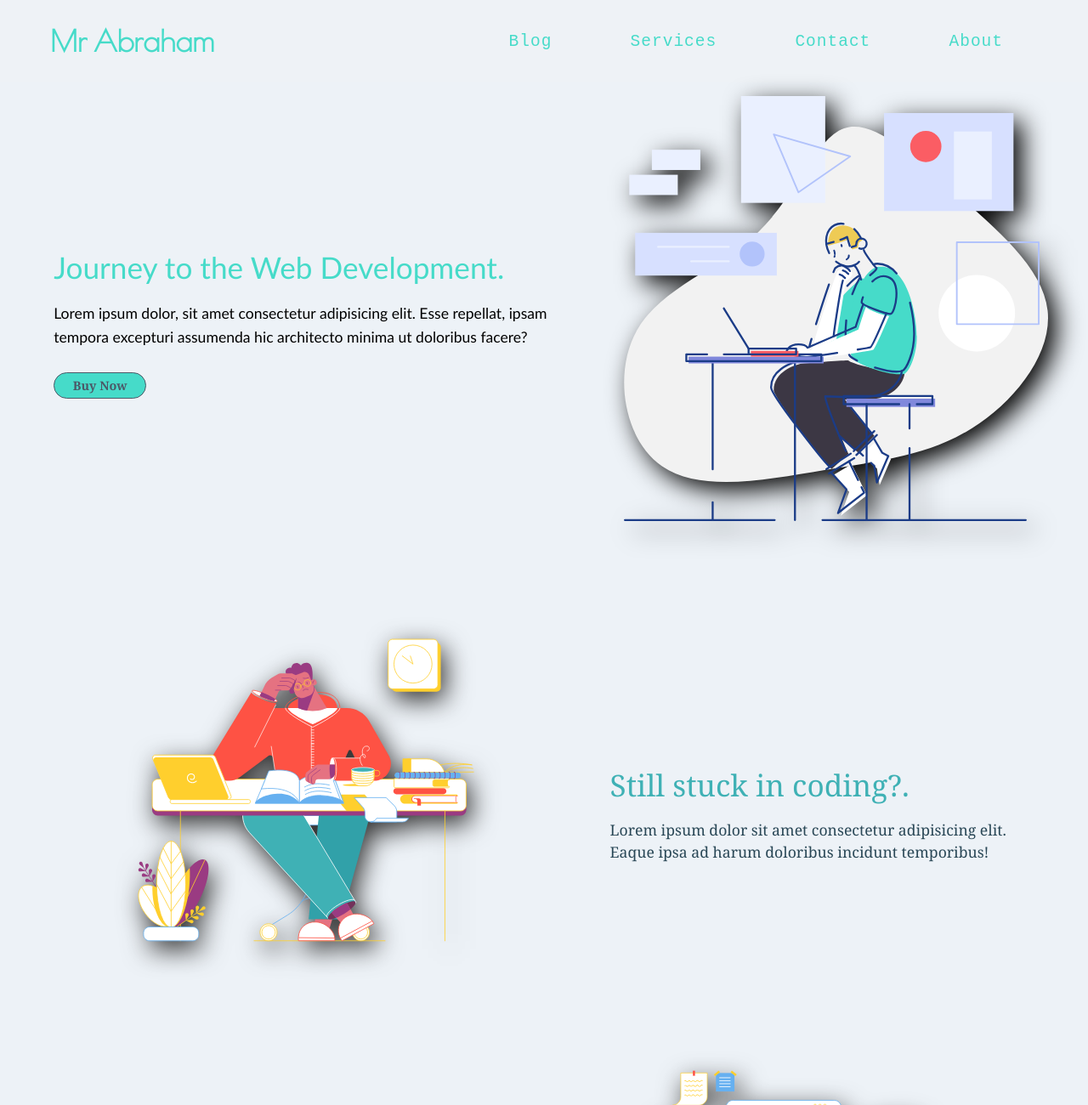
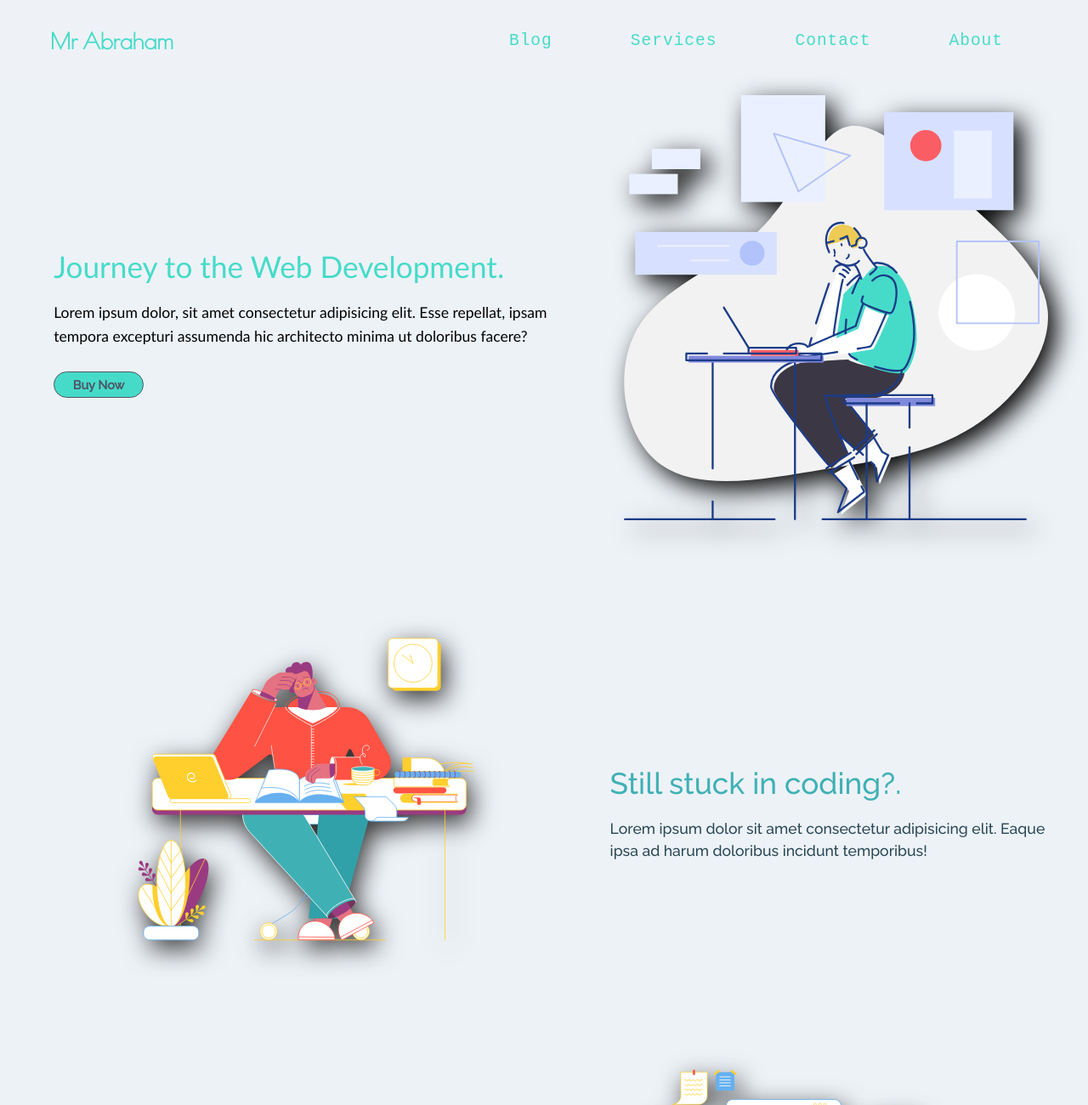
Before and after one commit to Mr-Abraham/Education, a plain HTML site: page index.html in a window 1280 px wide. Shown: the top 1300 px of the page at 85% size. Drawn offline with nearby package versions, Linux system fonts and the light colour scheme.

Commit message:
Added the files

```diff
--- a/style.css
+++ b/style.css
@@ -1,5 +1,7 @@
+/*
+@import url('https://fonts.googleapis.com/css2?family=Poiret+One&display=swap'); */
 
-@import url('https://fonts.googleapis.com/css2?family=Poiret+One&display=swap');
+@import url('https://fonts.googleapis.com/css2?family=Raleway:wght@500&display=swap');
 
 :root{
     --bodyback: hsl(212,40%,95%);
@@ -17,23 +19,25 @@
     margin: 0;
     padding: 0;
     box-sizing: border-box;
-    font-family:Georgia, 'Times New Roman', Times, serif;
-
+    font-family: 'Raleway', sans-serif;
+}
+html{
+    scroll-behavior: smooth;
 }
 body{
     height: 100vh;
     background: var(--bodyback);
     scroll-behavior: smooth;
+    font-family: 'Raleway', sans-serif;
 }
 .logo{
     color: var(--skycolor);
-    font-size: var(--medium);
-    font-family: 'Poiret One', cursive;
+    font-size: var(--cat);
     position: relative;
     left: 10px;
 }
 .logo h1{
-    font-family: 'Poiret One', cursive;
+    font-family: 'Raleway', sans-serif;
 
 }
 header{
@@ -190,9 +194,10 @@ header ul li a:hover:before{
     align-items: center;
     text-align: center;
     margin: 2.5em 0 0 0;
-    transform: translateY(150px);
-    transition: 1s ease;
+    transform: translateY(200px);
+    transition: .8s ease-in-out;
     opacity: 0;
+
 }
 .box.active{
     transform: translateY(0);
@@ -207,16 +212,16 @@ header ul li a:hover:before{
 font-size: var(--medium);
 margin: .51em 0;
 color:#3fb1b5;
-font-family: Georgia, 'Times New Roman', Times, serif;
 font-weight: 400;
+font-family: 'Raleway', sans-serif;
 
 
 }
 .serviceinfo p{
     font-size: .85em;
     color: hsl(200,35%,25%);
-    font-family:Georgia, 'Times New Roman', Times, serif;
     line-height: 1.5;
+
 }
 
 .association{
```
Also changed, not shown: app.js (+13 -0 lines).
